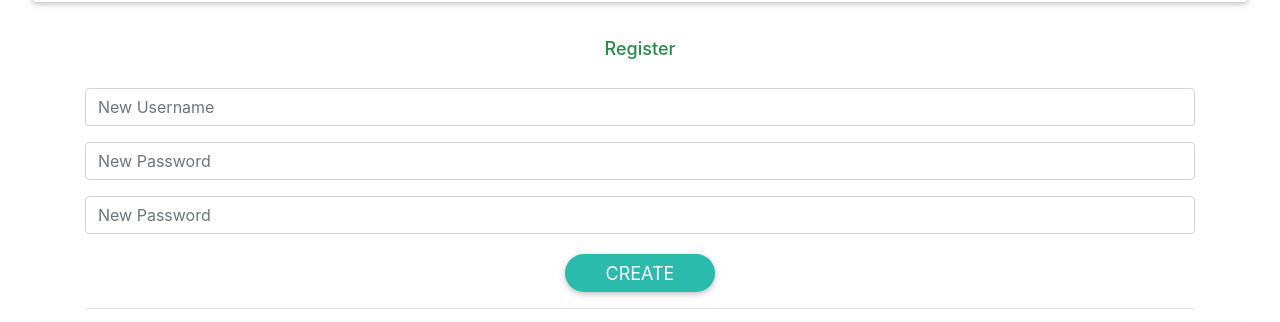
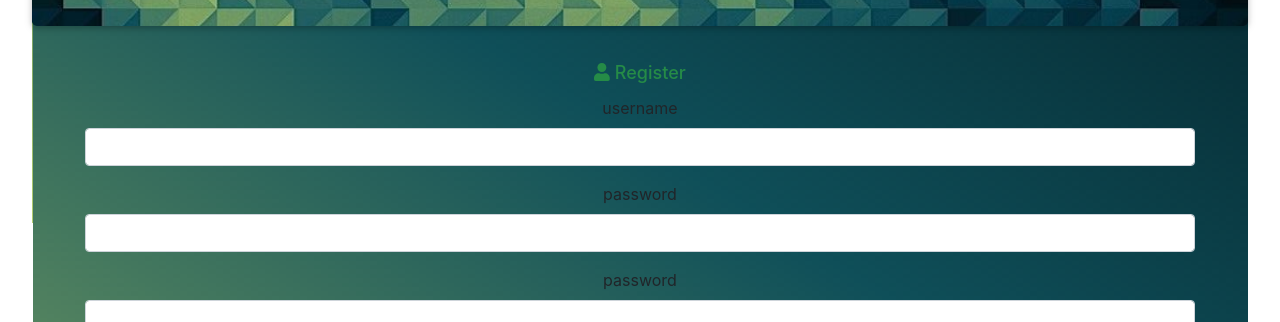
Before and after one commit to abigehl/Cs307GroupProject, a Flask app: template templates/register.html in a window 1280 px wide. Shown: the part 233-555 px from the top of the page. Run offline with Flask 2, Linux system fonts and the light colour scheme; the template is opened without the code that fills it: values that come from a table or form of the project are taken from there, others are empty; some libraries are stand-ins or nearby versions.

Commit message:
frontend changes

```diff
--- a/__init__.py
+++ b/__init__.py
@@ -50,7 +50,7 @@ class LoginForm(FlaskForm):
     password = PasswordField('password', validators=[InputRequired(), Length(min=8, max=80)])
     remember = BooleanField('remember me')
 
-class ResgisterForm(FlaskForm):
+class RegisterForm(FlaskForm):
     email = StringField('email', validators=[InputRequired(), Email(message='Invalid email'), Length(max=50)])
     username = StringField('username', validators=[InputRequired(), Length(min=4, max=30)])
     password = PasswordField('password', validators=[InputRequired(), Length(min=8, max=80)])
@@ -103,7 +103,7 @@ def signup():
         hashed_password = generate_password_hash(form.password.data, method='sha256')
         new_user = User(username=form.username.date, email=form.email.data, password=hashed_password)
         db.session.add(new_user)
-        db.session.commi()
+        db.session.commit()
 
         # return '<h1>' + form.username.data + ' ' + form.password.data + '</h1>'
     #################################################
@@ -117,13 +117,14 @@ def signup():
        # db.session.add(post)
         # db.session.commit()
 
-    return render_template('main.html', form=form)
-
+    return render_template('register.html', form=form)
 
 @app.route('/homepage')
 @login_required
 def homepage():
     return render_template('homepage.html')
+
+
 
 
 @app.route('/facebook-google')
--- a/static/styles/main.css
+++ b/static/styles/main.css
@@ -1,9 +1,3 @@
-.top5 { margin-top:5px; }
-.top7 { margin-top:7px; }
-.top10 { margin-top:10px; }
-.top15 { margin-top:15px; }
-.top17 { margin-top:17px; }
-.top30 { margin-top:30px; }
 
 .login-popup-heading>h4 {
     color: #258b47;
--- a/templates/main.html
+++ b/templates/main.html
@@ -67,6 +67,7 @@ Sign In
                 {{ form.hidden_tag() }}
                 {{ wtf.form_field(form.username) }}
                 {{ wtf.form_field(form.password) }}
+
         <button type="submit" class="btn btn-default login-popup-btn" name="submit" value="1">Login</button>
     </form>
 	</div>
@@ -76,7 +77,7 @@ Sign In
     <div class="form-group text-center">
     <a class="pwd-forget" href="javascript:void(0)" id="open_forgotPassword">Forgot Password</a>
 
-    <div class="text-center">Not registered yet? <a href="http://192.168.50.34/abcc/membership-application">click here</a></div>
+    <div class="text-center">Not registered yet? <a href="{{ url_for('signup') }}">click here</a></div>
 	</div>
 
 
--- a/templates/register.html
+++ b/templates/register.html
@@ -3,17 +3,17 @@
 
 <!DOCTYPE html>
 <html lang="en">
+
 {% block title %}
 Sign In
 {% endblock %}
 
-{% block content %}
 {% block styles %}
-
 <head>
-	<div style="background-image: url(Images/navbar.png); ">
+    <div style="background-image: url(../static/Images/navbar.png); ">
     <meta charset="utf-8">
     <meta name="viewport" content="width=device-width, initial-scale=1">
+
 
     <title>Help Me Recipe</title>
 
@@ -31,56 +31,51 @@ Sign In
     <!-- popper -->
     <script src="https://cdnjs.cloudflare.com/ajax/libs/popper.js/1.14.3/umd/popper.min.js" integrity="sha384-ZMP7rVo3mIykV+2+9J3UJ46jBk0WLaUAdn689aCwoqbBJiSnjAK/l8WvCWPIPm49" crossorigin="anonymous"></script>
 
+    <script src="https://use.fontawesome.com/releases/v5.0.8/js/all.js"></script>
+
     <script type="text/javascript" src="https://cdnjs.cloudflare.com/ajax/libs/mdbootstrap/4.5.11/js/mdb.min.js"></script>
 
+    <link href="../static/styles/main.css" rel="stylesheet">-->
+    </div>
 
-	<link rel= "stylesheet" type= "text/css" href= "{{ url_for('static',filename='styles/main.css') }}">
-	<link href="https://stackpath.bootstrapcdn.com/font-awesome/4.7.0/css/font-awesome.min.css" rel="stylesheet" >
+</head>
+{% endblock %}
+{% block content %}
+<body>
+
+    <div style="height: 100vh; background-image: url(../static/Images/bg.png); ">
+
+    <!-- Navigation -->
+    <div class="jumbotron " style="background-image:url(../static/Images/navbar.jpg); background-size:100%">
+
+        <div style="background-image: url(../static/Images/navbar.png); background-size: cover; ">
+
+        <h1 class="display-4 text-center text-light font-weight-bold">Help Me Recipe</h1>
 
         </div>
-</head>
 
-<body>
-
-<div class="header_background"></div>
-<div class="jumbotron">
-	<h1 class="display-4 text-center">Help Me Recipe</h1>
     </div>
 
-<div class="container padding">
+
+    <div class="container padding text-center">
         <div class="login-popup-heading text-center">
-        <h4><i aria-hidden="true"></i> Register </h4>
-    </div>
-   <div class="mb-4"></div>
-    <form id="loginMember" role="form" action="" method="post">
-        <div class="form-group">
-        	<input type="text" class="form-control" id="user_id" placeholder="New Username" name="username">
-        </div>
-        <div class="form-group">
-            <input type="password" class="form-control" id="password" placeholder="New Password" name="password">
-        </div>
-        <div class="form-group">
-            <input type="password" class="form-control" id="password" placeholder="New Password" name="password">
-        </div>
-        <div class="form-group text-center">
-        	<button type="submit" class="btn btn-default login-popup-btn" name="submit" value="1">Create</button>
-        </div>
-    </form>
-
-    <!--
-    <div class="form-group text-center">
-
-    <a class="pwd-forget" href="javascript:void(0)" id="open_forgotPassword">Forgot Password</a>
-    </div>
-    <div class="text-center">Not registered yet? <a href="http://192.168.50.34/abcc/membership-application">click here</a></div>
-    -->
-</div>
-<div class="container padding"></div>
-<div class="container padding">
-	<hr>
+            <h4><i class="fas fa-user" aria-hidden="true"></i> Register </h4>
         </div>
 
+
+    <form id="loginMember" role="form" action="" method="post">
+                {{ form.hidden_tag() }}
+                {{ wtf.form_field(form.username) }}
+                {{ wtf.form_field(form.password) }}
+                {{ wtf.form_field(form.password) }}
+        <button type="submit" class="btn btn-default login-popup-btn" name="submit" value="1">Register</button>
+    </form>
+    </div>
+
+    <div class="mb-4"></div>
+
+
 </body>
+
 </html>
 {% endblock %}
-{% endblock %}
```
Lines whose indentation alone changed are shown as unchanged.
